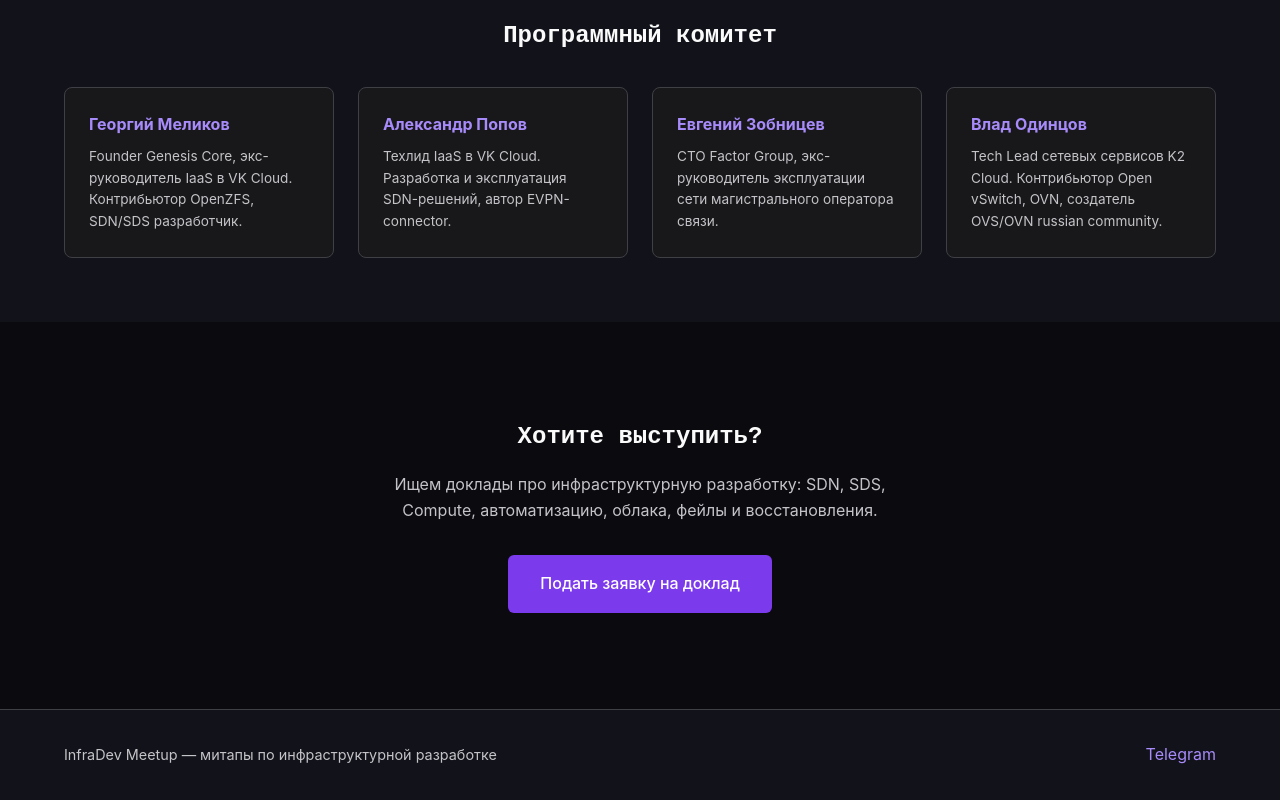
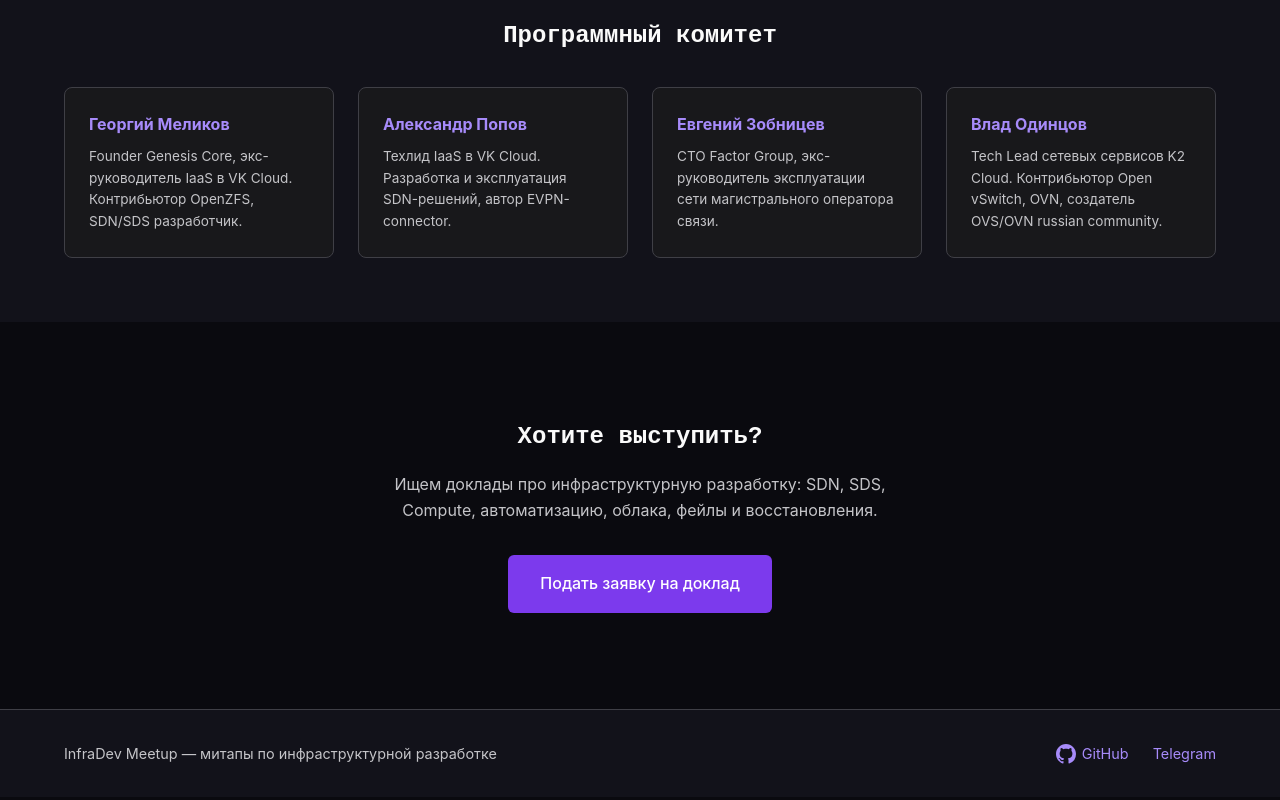
Before and after one commit to gmelikov/infradevs.ru, a React (Vite) app: page / in a window 1280 px wide. Shown: the part 5265-6065 px from the top of the page. Built offline with nearby package versions, Linux system fonts and the light colour scheme.

Commit message:
Add GitHub link with logo to footer

```diff
--- a/src/components/Footer.jsx
+++ b/src/components/Footer.jsx
@@ -7,7 +7,13 @@
             <p>InfraDev Meetup — митапы по инфраструктурной разработке</p>
           </div>
           <div className="footer-right">
-            <a href="https://t.me/infradevcommunity" target="_blank" rel="noopener noreferrer">Telegram</a>
+            <a href="https://github.com/gmelikov/infradevs.ru" target="_blank" rel="noopener noreferrer" className="footer-link">
+              <svg height="20" width="20" viewBox="0 0 16 16" fill="currentColor" style={{ marginRight: '6px', verticalAlign: 'middle' }}>
+                <path d="M8 0C3.58 0 0 3.58 0 8c0 3.54 2.29 6.53 5.47 7.59.4.07.55-.17.55-.38 0-.19-.01-.82-.01-1.49-2.01.37-2.53-.49-2.69-.94-.09-.23-.48-.94-.82-1.13-.28-.15-.68-.52-.01-.53.63-.01 1.08.58 1.23.82.72 1.21 1.87.87 2.33.66.07-.52.28-.87.51-1.07-1.78-.2-3.64-.89-3.64-3.95 0-.87.31-1.59.82-2.15-.08-.2-.36-1.02.08-2.12 0 0 .67-.21 2.2.82.64-.18 1.32-.27 2-.27.68 0 1.36.09 2 .27 1.53-1.04 2.2-.82 2.2-.82.44 1.1.16 1.92.08 2.12.51.56.82 1.27.82 2.15 0 3.07-1.87 3.75-3.65 3.95.29.25.54.73.54 1.48 0 1.07-.01 1.93-.01 2.2 0 .21.15.46.55.38A8.013 8.013 0 0016 8c0-4.42-3.58-8-8-8z"/>
+              </svg>
+              GitHub
+            </a>
+            <a href="https://t.me/infradevcommunity" target="_blank" rel="noopener noreferrer" className="footer-link">Telegram</a>
           </div>
         </div>
       </div>
--- a/src/index.css
+++ b/src/index.css
@@ -539,9 +539,23 @@
   font-size: 0.9rem;
 }
 
-.footer-right a {
+.footer-right {
+  display: flex;
+  gap: 1.5rem;
+  align-items: center;
+}
+
+.footer-link {
+  display: flex;
+  align-items: center;
   color: var(--color-accent-light);
   text-decoration: none;
+  font-size: 0.9rem;
+  transition: color 0.2s;
+}
+
+.footer-link:hover {
+  color: var(--color-text);
 }
 
 /* Responsive */
```
